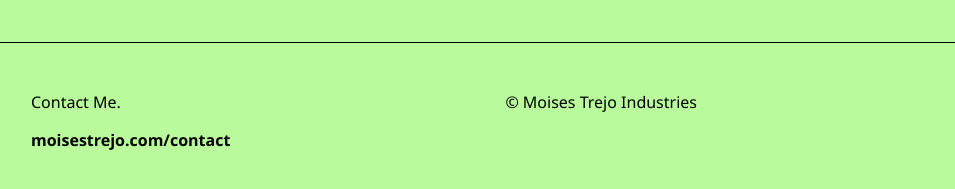
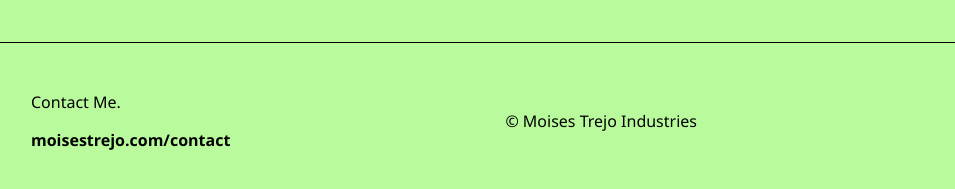
Before and after one commit to mtrejo0/moisestrejo.com, a React (Create React App) app: page /portfolio in a window 1280 px wide. Shown: the part 1690-1879 px from the top of the page, without its empty margins (276-1231 px from the left). Built offline with nearby package versions, Linux system fonts and the light colour scheme.

Commit message:
added fb

```diff
--- a/src/components/Footer.js
+++ b/src/components/Footer.js
@@ -1,50 +1,49 @@
-import React from 'react';
+import { Box, useMediaQuery, useTheme } from "@mui/material";
+
 
 const Footer = () => {
+    const theme = useTheme();
+    const isMobile = useMediaQuery(theme.breakpoints.down("sm"));
+
     return (
-        <footer style={styles.footerStyle}>
-            <div style={styles.sidePanelStyle}>
+        <Box
+            sx={{
+                color: '#000',
+                padding: '32px',
+                borderTop: '1px solid black',
+                marginTop: '128px',
+                marginBottom: '64px',
+                flexDirection: isMobile ? 'column' : 'row', // Stack content on mobile
+                alignItems: 'center', // Center content
+                justifyContent: 'space-evenly', // Align content evenly
+                textAlign: isMobile ? 'center' : 'left', // Center text on mobile
+                display: 'flex'
+            }}
+        >
+            <Box>
                 <p>Contact Me.</p>
                 <a
-                    href={"https://moisestrejo.com/contact"}
-                    style={{ textDecoration: "none", color: "inherit" }}
+                    href="https://moisestrejo.com/contact"
+                    style={{ textDecoration: 'none', color: 'inherit' }}
                     target="_blank"
                     rel="noreferrer"
                 >
                     <b>moisestrejo.com/contact</b>
                 </a>
-                <br></br>
-
-                <div class="fb-like"
+                <br />
+                <div className="fb-like"
                     data-href="https://moisestrejo.com"
                     data-width=""
                     data-layout=""
                     data-action=""
                     data-size=""
                     data-share="true"
-                    style={{marginTop: "16px"}}
+                    style={{ marginTop: '16px' }}
                 ></div>
-            </div>
+            </Box>
             <p>© Moises Trejo Industries</p>
-        </footer>
+        </Box>
     );
 };
 
-const styles = {
-    footerStyle: {
-        color: '#000',
-        padding: '32px',
-        left: '0',
-        bottom: '0',
-        display: 'flex',
-        justifyContent: 'space-evenly', // Aligns the content and side panel
-        borderTop: "1px black solid",
-        marginTop: "128px",
-        marginBottom: "64px"
-    },
-    sidePanelStyle: {
-        textAlign: 'left' // Aligns the contact information to the right
-    }
-};
-
 export default Footer;
```
